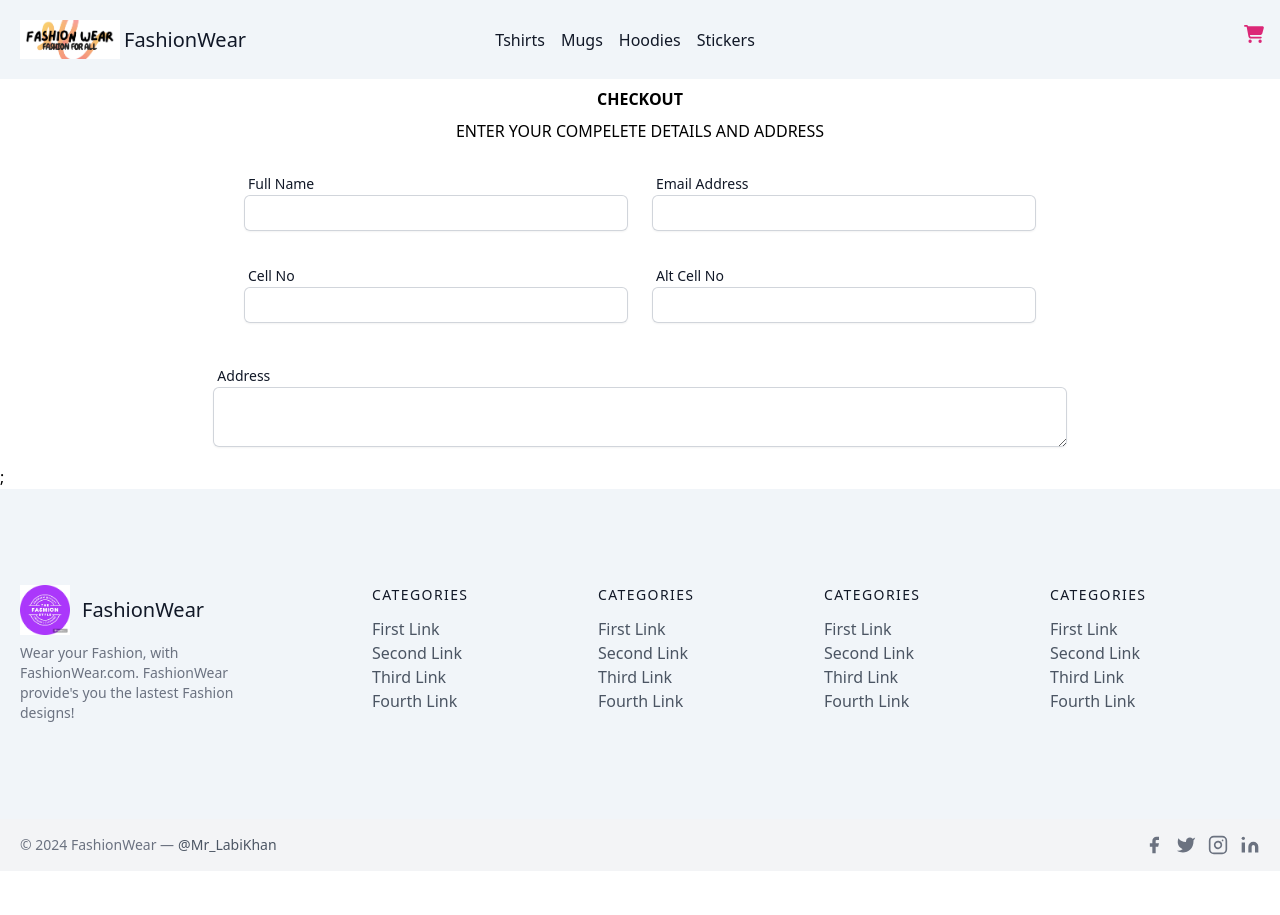
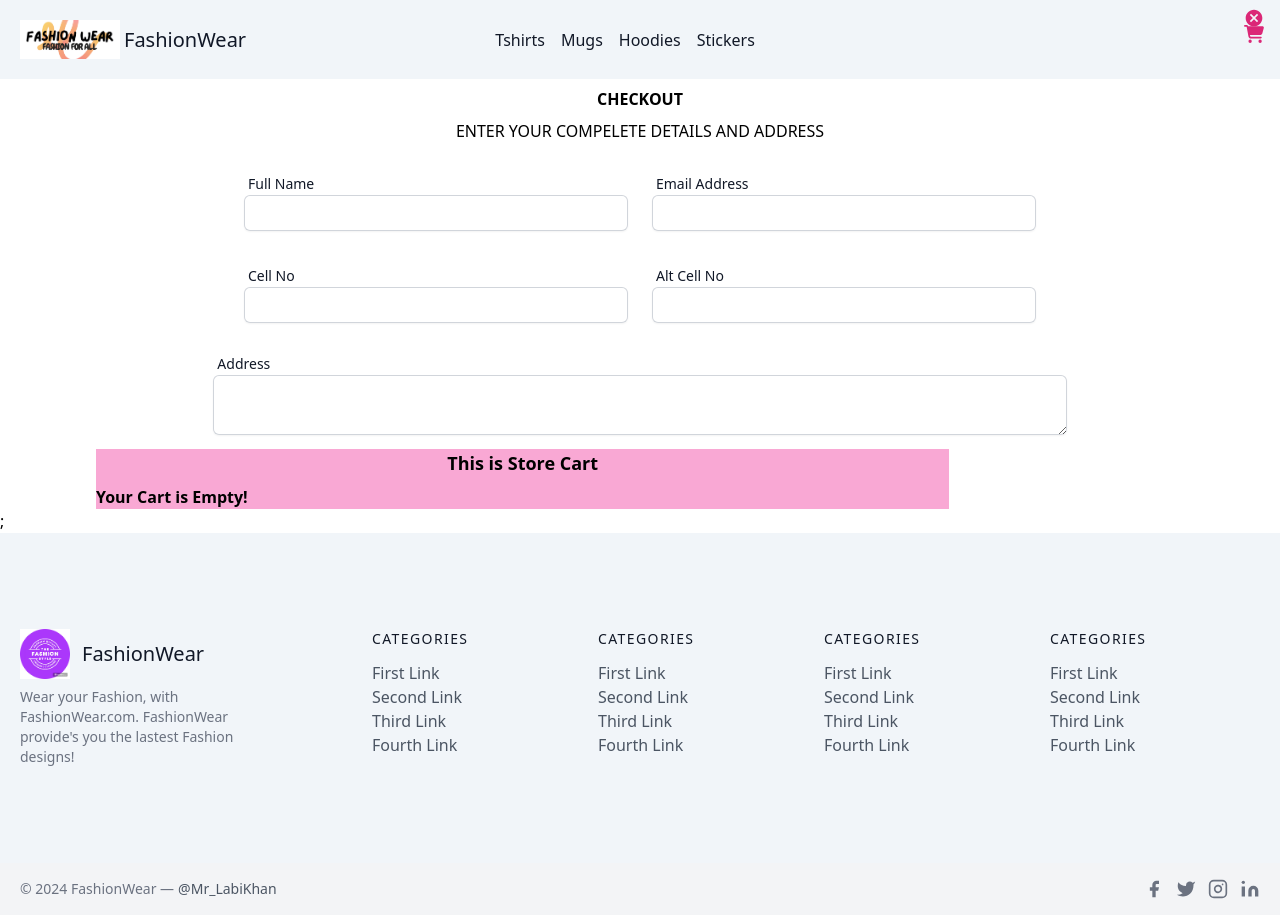
Before and after one commit to Laraib007/Ecommerce-NextJs-Project, a Next.js app: page /checkout in a window 1280 px wide. Shown: the top 915 px of the page. Before the commit the page ends 871 px from the top, so only its background shows below. Built offline with nearby package versions, Linux system fonts and the light colour scheme.

Commit message:
creating review items in checkout page

```diff
--- a/src/pages/checkout.js
+++ b/src/pages/checkout.js
@@ -1,6 +1,14 @@
 import React from 'react'
+import { FaCartShopping } from "react-icons/fa6";
+import { MdCancel } from "react-icons/md";
+import { FaPlusCircle, FaMinusCircle } from "react-icons/fa"
+import { IoBagCheck } from "react-icons/io5";
 
-const Checkout = () => {
+
+
+
+
+const Checkout = ({cart, addToCart, clearCart, removeFromCart, subTotal}) => {
   return (
     <div className='container'>
 
@@ -29,12 +37,30 @@ const Checkout = () => {
       </div>
       <div className="mt-4 flex container justify-center ">
 
-  <div className='w-2/3  m-3 '>
+  <div className='w-2/3 '>
     <label for="address" className=" text-sm font-medium ml-1 text-gray-900">Address</label>
       <textarea id="address" name="address" type="text" autocomplete="address" required className=" w-full rounded-md border-0 py-1.5 text-gray-900 shadow-sm ring-1 ring-inset ring-gray-300 placeholder:text-gray-400 focus:ring-2 focus:ring-inset focus:ring-indigo-600 sm:text-sm sm:leading-6" />
   </div>
+  {/* <-------CART ITEMS------> */}
   </div>
+    <div className=' bg-pink-300 w-2/3 center ml-24'>
+   <h1 className='text-lg text-center font-bold m-2'>This is Store Cart</h1>
+    <span className='absolute top-2 right-4'><MdCancel className='text-xl text-pink-600' /></span>
+    <ol className='font-semibold list-decimal'>
+      {Object.keys(cart).length == 0 && <div>Your Cart is Empty!</div>}
+      {Object.keys(cart).map((k)=>{return <li key={k}>
+        <div className='item flex '>
+        <div className='w-2/3 font-semibold '>{cart[k].name}</div>
+        <div className='font-bold flex justify-center items-center  w-1/3 '><FaMinusCircle onClick={()=>removeFromCart(k, 1, cart[k].name, cart[k].price, cart[k].size, cart[k].varient)}
+
+        className='text-pink-600 text-sd mx-1' />{cart[k].qty}<  FaPlusCircle className='text-pink-600 text-sd mx-1' onClick={()=>addToCart(k, cart[k].name, cart[k].price, 1, cart[k].size, cart[k].varient)} />
+        </div>
+        </div>
+      </li>})}
+    </ol>
+
     </div>
+  </div>
   )
 }
 
```
